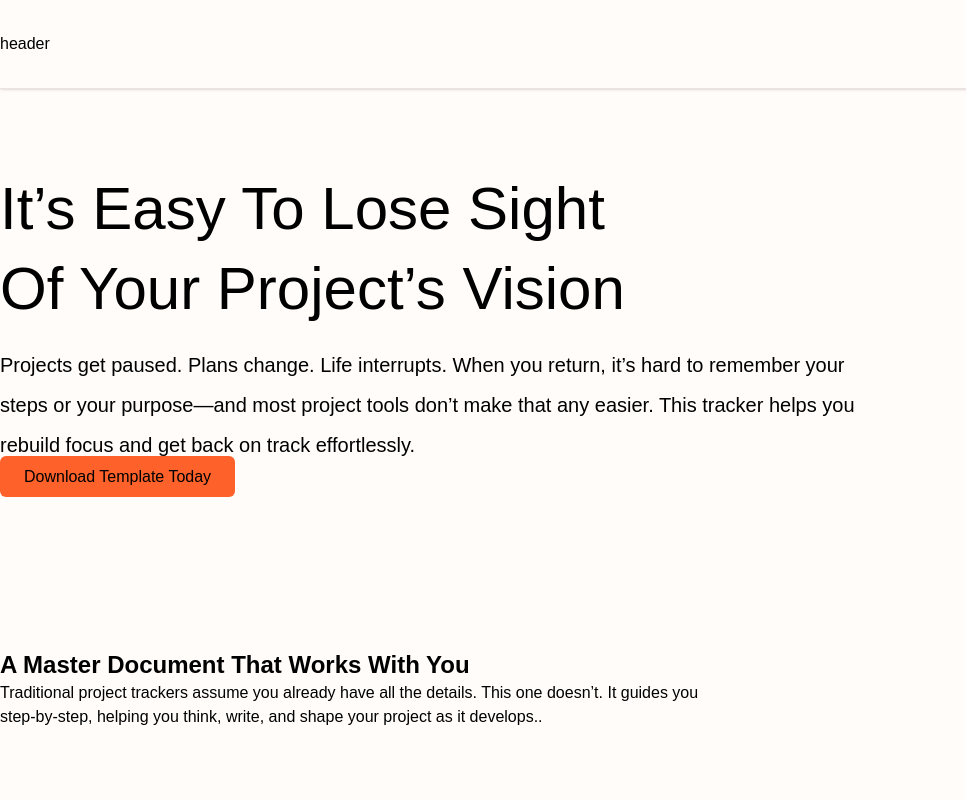
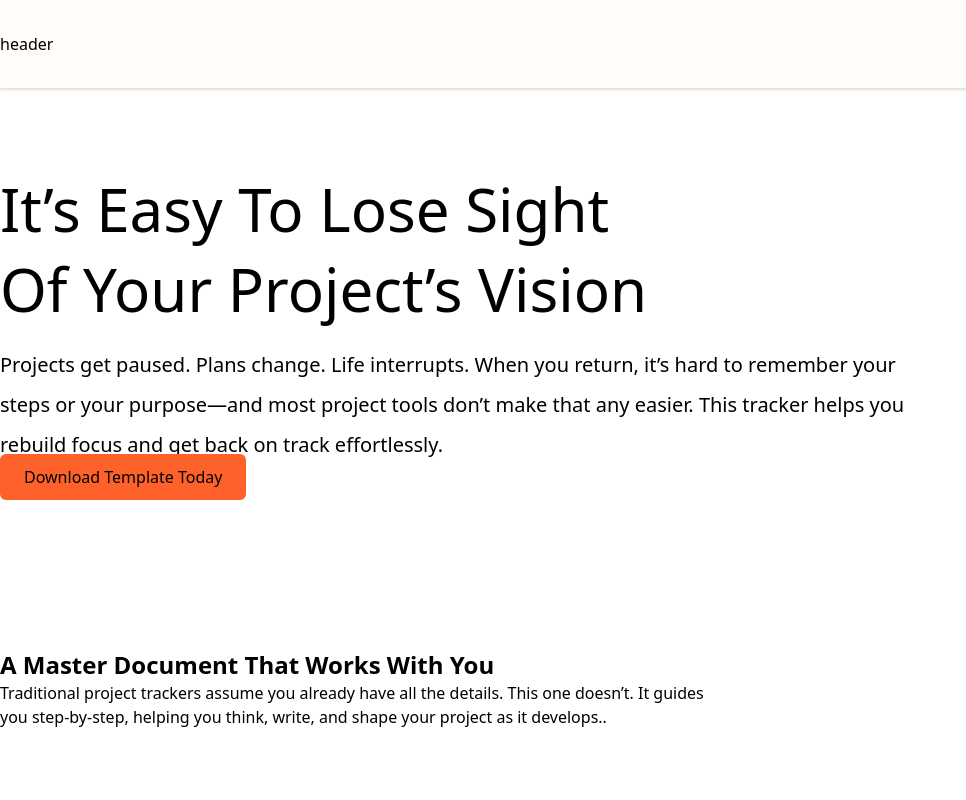
Before and after one commit to Justin-Bento/marker, a React (Vite) app: page / in a window 1280 px wide. Shown: the top 800 px of the page, without its empty margins (0-966 px from the left). Built offline with nearby package versions, Linux system fonts and the light colour scheme; a web font is replaced by a local one.

Commit message:
Seperated tailwind calsses to index.css and Custmo CSS classes to app.css.

```diff
--- /dev/null
+++ b/src/frontend/App.css
@@ -0,0 +1,11 @@
+* {
+  vertical-align: baseline;
+  font-family: "Lexend Variable", sans-serif;
+}
+body {
+  background-color: var(--color-white);
+}
+.wrapper {
+  max-width: var(--container-7xl);
+  margin: 0 auto;
+}
--- a/src/frontend/index.css
+++ b/src/frontend/index.css
@@ -24,15 +24,3 @@
   --color-primary-900: #7e1810;
   --color-primary-950: #440706;
 }
-
-* {
-  vertical-align: baseline;
-  font-family: 'Lexend Variable', sans-serif;
-}
-body {
-  background-color: var(--color-white);
-}
-.wrapper {
-  max-width: var(--container-7xl);
-  margin: 0 auto;
-}
```
